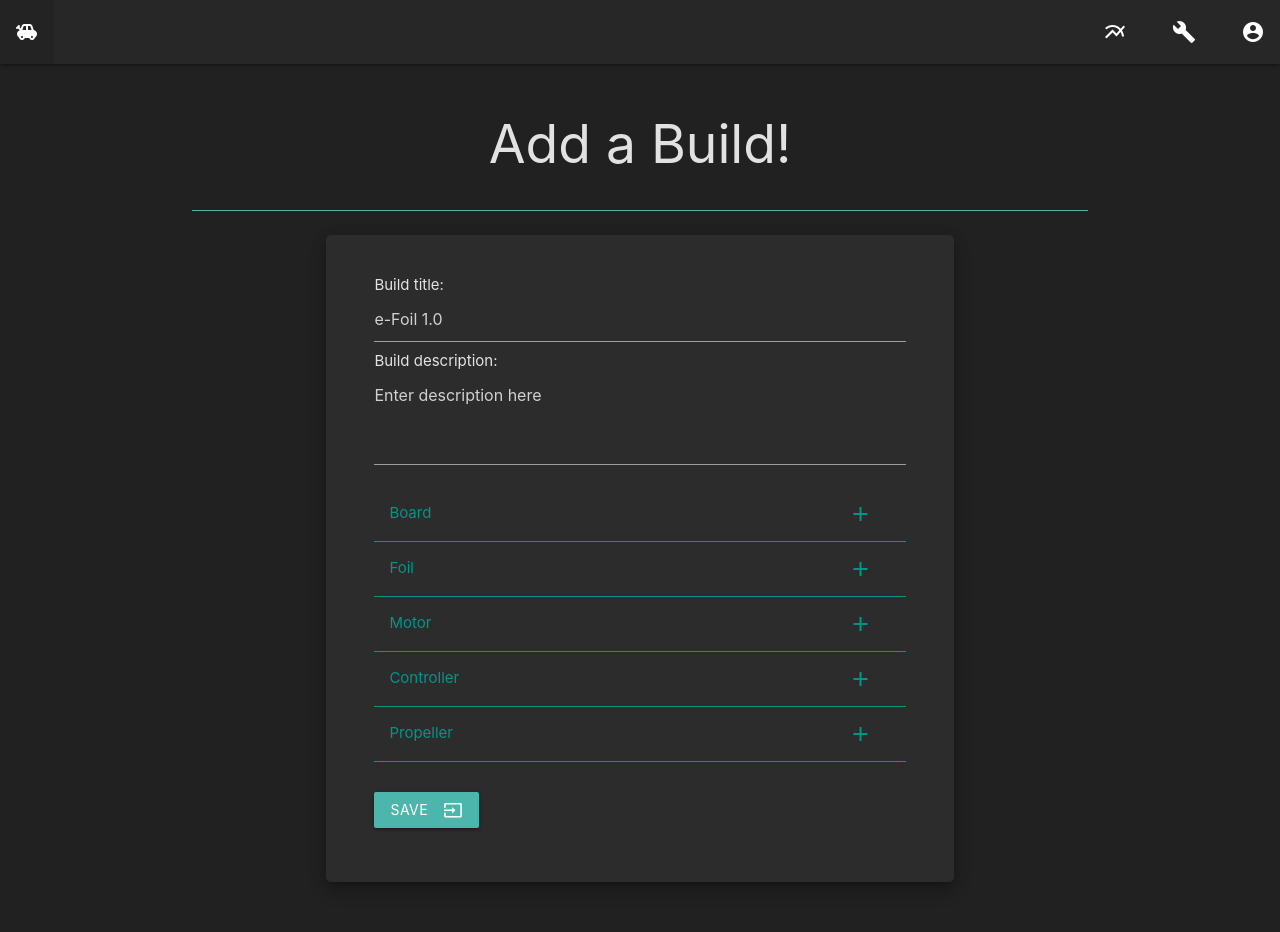
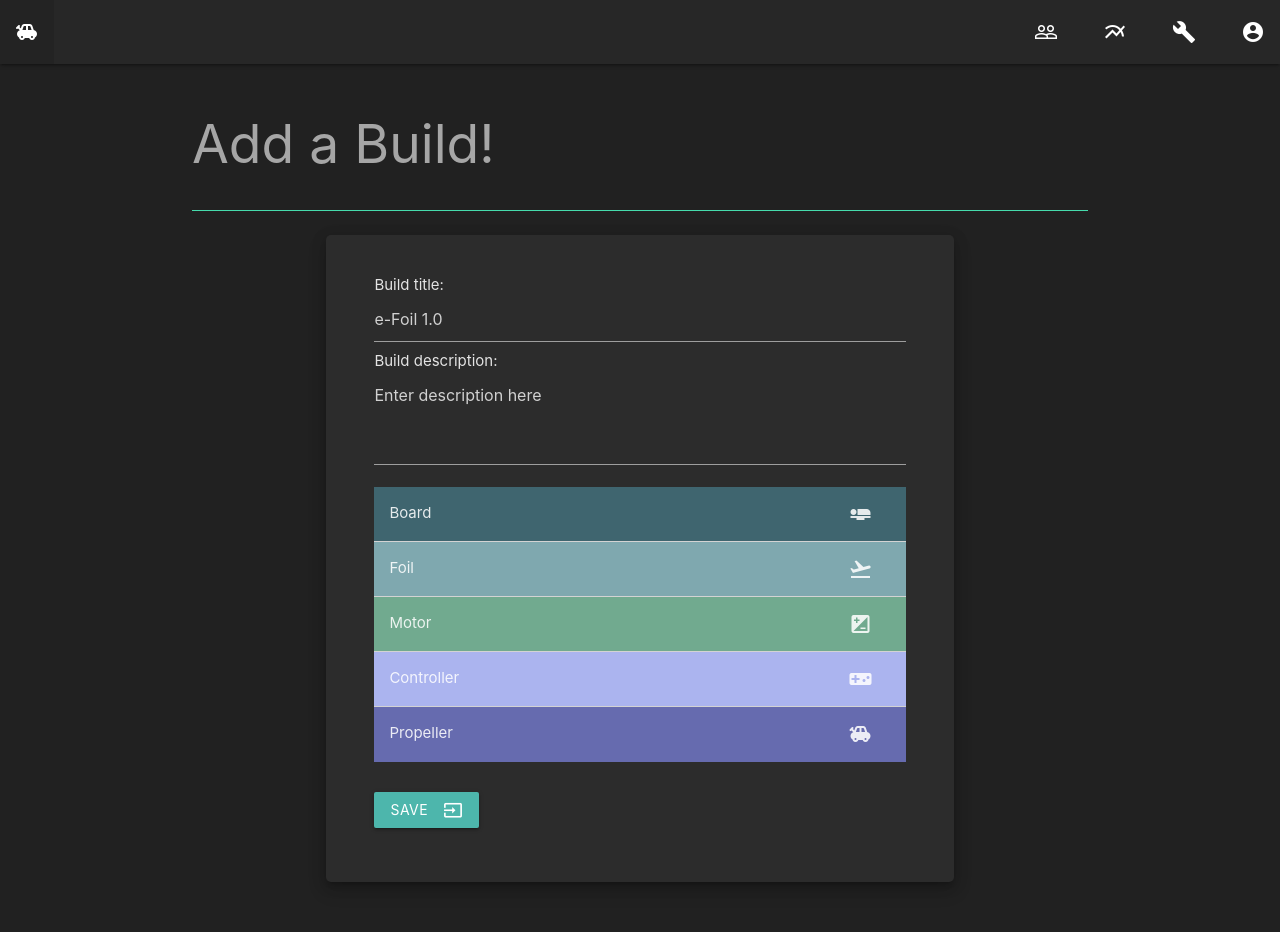
Before and after one commit to pcollins-engineer/vesc_tool_plotter, a Django app: page /build/ in a window 1280 px wide. Run offline with Django 3.2, Linux system fonts and the light colour scheme; the visitor is signed in with stand-in values (Sample User, id 1).

Commit message:
Styling, DB changes, parsing.

```diff
--- a/vesc_tool_plotter/plotter/models.py
+++ b/vesc_tool_plotter/plotter/models.py
@@ -91,20 +91,34 @@ class Ride(models.Model):
 class CsvRow(models.Model):
     ride = models.ForeignKey(Ride, on_delete=models.CASCADE, related_name='row')
     ms_today = models.IntegerField()
-    temp_motor = models.DecimalField(max_digits=10, decimal_places=4, null=True)
-    current_motor = models.DecimalField(max_digits=10, decimal_places=4, null=True)
-    current_in = models.DecimalField(max_digits=10, decimal_places=4, null=True)
-    d_axis_current = models.DecimalField(max_digits=10, decimal_places=4, null=True)
-    q_axis_current = models.DecimalField(max_digits=10, decimal_places=4, null=True)
-    erpm = models.DecimalField(max_digits=10, decimal_places=4, null=True)
-    duty_cycle = models.DecimalField(max_digits=10, decimal_places=4, null=True)
-    amp_hours_used = models.DecimalField(max_digits=10, decimal_places=4, null=True)
-    amp_hours_charged = models.DecimalField(max_digits=10, decimal_places=4, null=True)
-    watt_hours_used = models.DecimalField(max_digits=10, decimal_places=4, null=True)
-    watt_hours_charged = models.DecimalField(max_digits=10, decimal_places=4, null=True)
-
-    def create_row(self):
-        print('row created')
+    input_voltage = models.DecimalField(max_digits=14, decimal_places=4, null=True)
+    temp_mos_max = models.DecimalField(max_digits=14, decimal_places=4, null=True)
+    current_motor = models.DecimalField(max_digits=14, decimal_places=4, null=True)
+    current_in = models.DecimalField(max_digits=14, decimal_places=4, null=True)
+    erpm = models.DecimalField(max_digits=14, decimal_places=4, null=True)
+    duty_cycle = models.DecimalField(max_digits=14, decimal_places=4, null=True)
+    amp_hours_used = models.DecimalField(max_digits=14, decimal_places=4, null=True)
+    watt_hours_used = models.DecimalField(max_digits=14, decimal_places=4, null=True)
+    tachometer = models.DecimalField(max_digits=14, decimal_places=4, null=True)
 
     def getAllFields(self):
-        return [str(self.ms_today), str(self.temp_motor), str(self.current_motor), str(self.current_in), str(self.d_axis_current), str(self.q_axis_current), str(self.erpm), str(self.duty_cycle), str(self.amp_hours_used), str(self.amp_hours_used), str(self.watt_hours_used), str(self.watt_hours_charged)]
+        return [str(self.ms_today), str(self.input_voltage), str(self.temp_mos_max), str(self.current_motor), str(self.current_in), str(self.erpm), str(self.duty_cycle), str(self.amp_hours_used), str(self.watt_hours_used), str(self.tachometer)]
+
+
+# class CsvRow(models.Model):
+#     ride = models.ForeignKey(Ride, on_delete=models.CASCADE, related_name='row')
+#     ms_today = models.IntegerField()
+#     temp_motor = models.DecimalField(max_digits=10, decimal_places=4, null=True)
+#     current_motor = models.DecimalField(max_digits=10, decimal_places=4, null=True)
+#     current_in = models.DecimalField(max_digits=10, decimal_places=4, null=True)
+#     d_axis_current = models.DecimalField(max_digits=10, decimal_places=4, null=True)
+#     q_axis_current = models.DecimalField(max_digits=10, decimal_places=4, null=True)
+#     erpm = models.DecimalField(max_digits=10, decimal_places=4, null=True)
+#     duty_cycle = models.DecimalField(max_digits=10, decimal_places=4, null=True)
+#     amp_hours_used = models.DecimalField(max_digits=10, decimal_places=4, null=True)
+#     amp_hours_charged = models.DecimalField(max_digits=10, decimal_places=4, null=True)
+#     watt_hours_used = models.DecimalField(max_digits=10, decimal_places=4, null=True)
+#     watt_hours_charged = models.DecimalField(max_digits=10, decimal_places=4, null=True)
+#
+#     def getAllFields(self):
+#         return [str(self.ms_today), str(self.temp_motor), str(self.current_motor), str(self.current_in), str(self.d_axis_current), str(self.q_axis_current), str(self.erpm), str(self.duty_cycle), str(self.amp_hours_used), str(self.amp_hours_used), str(self.watt_hours_used), str(self.watt_hours_charged)]
--- a/vesc_tool_plotter/plotter/static/plotter/css/base.css
+++ b/vesc_tool_plotter/plotter/static/plotter/css/base.css
@@ -11,10 +11,23 @@ h1{
 
 body .container {
   margin-bottom: 50px;
+  max-width:1920px;
 }
 
 textarea{
   color: rgba(255,255,255,0.87);
+}
+
+.btn-alt {
+  background-color: transparent !important;
+  color: #46dbac !important;
+  border: 1px solid #46dbac !important;
+  border-radius: 8px !important;
+  /* color: rgba(255,255,255,0.87) !important; */
+}
+
+.btn-alt:hover{
+  background-color: rgba(0,0,0,0.1) !important;
 }
 
 .blue-hover:hover{
@@ -36,6 +49,14 @@ textarea{
 .high {
   color: rgba(255,255,255,0.87);
 }
+
+.feed-header{
+  color: rgba(255,255,255,0.6);
+  width:100%;
+  margin-left:auto;
+  margin-right:auto;
+  border-bottom: 1px solid #46dbac;
+}
 /*
 .medium {
   color: rgba(255,255,255,0.6);
--- a/vesc_tool_plotter/plotter/static/plotter/css/build.css
+++ b/vesc_tool_plotter/plotter/static/plotter/css/build.css
@@ -34,10 +34,8 @@ textarea {
 }
 
 .collapsible .collapsible-header{
-  background-color: transparent;
+  /* background-color: transparent; */
   justify-content: space-between;
-  border-bottom: 1px solid #009688;
-  color: #009688;
 }
 
 .collapsible .collapsible-header:hover{
@@ -72,3 +70,35 @@ textarea {
 .select-dropdown.dropdown-content li.selected {
   background-color: rgba(66,66,66);
 }
+
+.board {
+  color: rgba(255,255,255,0.87);
+  background-color:#3F656F;
+}
+
+.foil {
+  color: rgba(255,255,255,0.87);
+  background-color: #7FA8AF;
+}
+
+.motor {
+  color: rgba(255,255,255,0.87);
+  background-color: #71AA8F;
+}
+
+.controller {
+  color: rgba(255,255,255,0.87);
+  background-color: #ABB4EF;
+}
+
+.propeller {
+  border-bottom: 1px solid #666BAF !important;
+  color: rgba(255,255,255,0.87);
+  background-color: #666BAF;
+}
+
+.collapsible .collapsible-header{
+  /* background-color: transparent; */
+  justify-content: space-between;
+  border-bottom: 1px solid lightgrey;
+}
--- a/vesc_tool_plotter/plotter/templates/plotter/add_build.html
+++ b/vesc_tool_plotter/plotter/templates/plotter/add_build.html
@@ -5,10 +5,8 @@
 {% endblock head_css %}
 {% block content %}
   <div class="container">
-    <div class="section"><h2 class="center-align">Add a Build!</h2></div>
-    <div class="divider teal lighten-2"></div>
+    <div class="section feed-header"><h2 class="left-align">Add a Build!</h2></div>
     <div class='flex-col m-elevation z-depth-3'>
-      <!-- <h4 class="center-align">Enter Build</h4> -->
       <div class="section">
           <form method="POST" action="" class="build-form left-align" novalidate>
               {% csrf_token %}
@@ -19,9 +17,9 @@
                   {{ buildForm }}
                 <ul class="collapsible">
                   <li>
-                    <div class="collapsible-header">
+                    <div class="collapsible-header board">
                       Board
-                      <i class="material-icons">add</i>
+                      <i class="material-icons">airline_seat_flat</i>
                     </div>
                     <div class="collapsible-body">
                       {% csrf_token %}
@@ -29,9 +27,9 @@
                     </div>
                   </li>
                   <li>
-                    <div class="collapsible-header">
+                    <div class="collapsible-header foil">
                       Foil
-                      <i class="material-icons">add</i>
+                      <i class="material-icons">flight_takeoff</i>
                     </div>
                     <div class="collapsible-body">
                       {% csrf_token %}
@@ -39,9 +37,9 @@
                     </div>
                   </li>
                   <li>
-                    <div class="collapsible-header">
+                    <div class="collapsible-header motor">
                       Motor
-                      <i class="material-icons">add</i>
+                      <i class="material-icons">iso</i>
                     </div>
                     <div class="collapsible-body">
                       {% csrf_token %}
@@ -49,9 +47,9 @@
                     </div>
                   </li>
                   <li>
-                    <div class="collapsible-header">
+                    <div class="collapsible-header controller">
                       Controller
-                      <i class="material-icons">add</i>
+                      <i class="material-icons">videogame_asset</i>
                     </div>
                     <div class="collapsible-body">
                       {% csrf_token %}
@@ -59,9 +57,9 @@
                     </div>
                   </li>
                   <li>
-                    <div class="collapsible-header">
+                    <div class="collapsible-header propeller">
                       Propeller
-                      <i class="material-icons">add</i>
+                      <i class="material-icons">toys</i>
                     </div>
                     <div class="collapsible-body">
                       {% csrf_token %}
--- a/vesc_tool_plotter/plotter/templates/plotter/base.html
+++ b/vesc_tool_plotter/plotter/templates/plotter/base.html
@@ -34,6 +34,7 @@
               </ul>
               <a href="#" data-target="mobile" class="sidenav-trigger"><i class="material-icons">menu</i></a>
               <ul class="right hide-on-med-and-down">
+                <li><a href="/users"><i class="large material-icons blue-hover right">people_outline</i></a></li>
                 <li><a href="/upload"><i class="large material-icons blue-hover right">multiline_chart</i></a></li>
                 <li><a href="/build"><i class="large material-icons blue-hover right">build</i></a></li>
                 {% if user.is_authenticated %}
--- a/vesc_tool_plotter/plotter/urls.py
+++ b/vesc_tool_plotter/plotter/urls.py
@@ -9,4 +9,5 @@ urlpatterns = [
     path("profile/<username>/", views.profile, name="profile"),
     path("build/", views.add_build, name="add_build"),
     path(r'^profile/<username>/<build>/<form>/edit$', views.edit_build, name="edit_build"),
+    path("users/", views.users, name="users"),
 ]
--- a/vesc_tool_plotter/plotter/views.py
+++ b/vesc_tool_plotter/plotter/views.py
@@ -9,17 +9,15 @@ from .forms import FoilForm, BoardForm, MotorForm, PropellerForm, ControllerForm
 
 ACCEPTED_DATA_SET = {
     "ms_today",
-    "temp_motor",
+    "input_voltage",
+    "temp_mos_max",
     "current_motor",
     "current_in",
-    "d_axis_current",
-    "q_axis_current",
     "erpm",
     "duty_cycle",
     "amp_hours_used",
-    "amp_hours_charged",
     "watt_hours_used",
-    "watt_hours_charged"
+    "tachometer"
 }
 
 def handle_uploaded_file(f):
@@ -78,7 +76,9 @@ def upload(request):
         if request.method == 'POST':
             rideForm = RideForm(request.POST)
             if rideForm.is_valid():
-                rideInfo = rideForm.save()
+                rideInfo = rideForm.save(commit=False)
+                rideInfo.rider = request.user
+                rideInfo.save()
                 handle_uploaded_file(request.FILES["file"])
                 parse_file(request, rideInfo.id)
                 urlPath = "/graph/" + str(rideInfo.id) + "/"
@@ -89,18 +89,16 @@ def upload(request):
 def graph(request, ride_id):
 
     header_list = [
-    "ms_today",
-    "temp_motor",
-    "current_motor",
-    "current_in",
-    "d_axis_current",
-    "q_axis_current",
-    "erpm",
-    "duty_cycle",
-    "amp_hours_used",
-    "amp_hours_charged",
-    "watt_hours_used",
-    "watt_hours_charged"
+        "ms_today",
+        "input_voltage",
+        "temp_mos_max",
+        "current_motor",
+        "current_in",
+        "erpm",
+        "duty_cycle",
+        "amp_hours_used",
+        "watt_hours_used",
+        "tachometer"
     ]
 
     template_data = {}
@@ -121,9 +119,10 @@ def graph(request, ride_id):
     return render(request, "plotter/graph.html", context={"mydata": send_data})
 
 def profile(request, username):
-    user_id = get_object_or_404(User, username=username).pk
-    builds = Build.objects.filter(author=user_id)
-    rides = Ride.objects.filter(rider=user_id)
+    current_user = get_object_or_404(User, username=username)
+    builds = Build.objects.filter(author=current_user)
+    rides = Ride.objects.filter(rider=current_user)
+    print(rides)
     return render(request, "plotter/profile.html", context={"username": username, "builds":builds, "rides":rides})
 
 @login_required(login_url='/login/')
@@ -168,3 +167,7 @@ def add_build(request):
 def edit_build(request, username, build, form):
     build = get_object_or_404(Build, id=build.id)
     return render(request, "plotter/profile.html", {})
+
+def users(request):
+    users = User.objects.all()
+    return render(request, "plotter/users.html", context={"users":users})
```
Also changed, not shown: vesc_tool_plotter/plotter/static/plotter/css/profile.css (+61 -9 lines), vesc_tool_plotter/plotter/static/plotter/css/upload.css (+12 -2 lines), vesc_tool_plotter/plotter/static/plotter/css/users.css (added, +20 -0 lines), vesc_tool_plotter/plotter/templates/plotter/profile.html (+20 -23 lines), vesc_tool_plotter/plotter/templates/plotter/upload.html (+5 -7 lines), vesc_tool_plotter/plotter/templates/plotter/users.html (added, +20 -0 lines), vesc_tool_plotter/plotter/migrations/0015_auto_20200519_2125.py (added), vesc_tool_plotter/plotter/migrations/0016_auto_20200519_2144.py (added), 2 other files.
